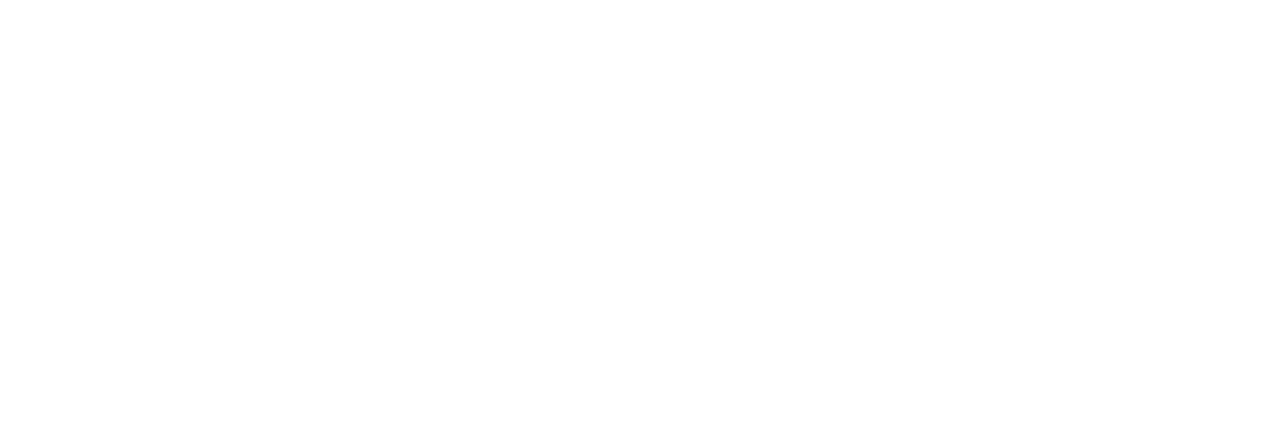
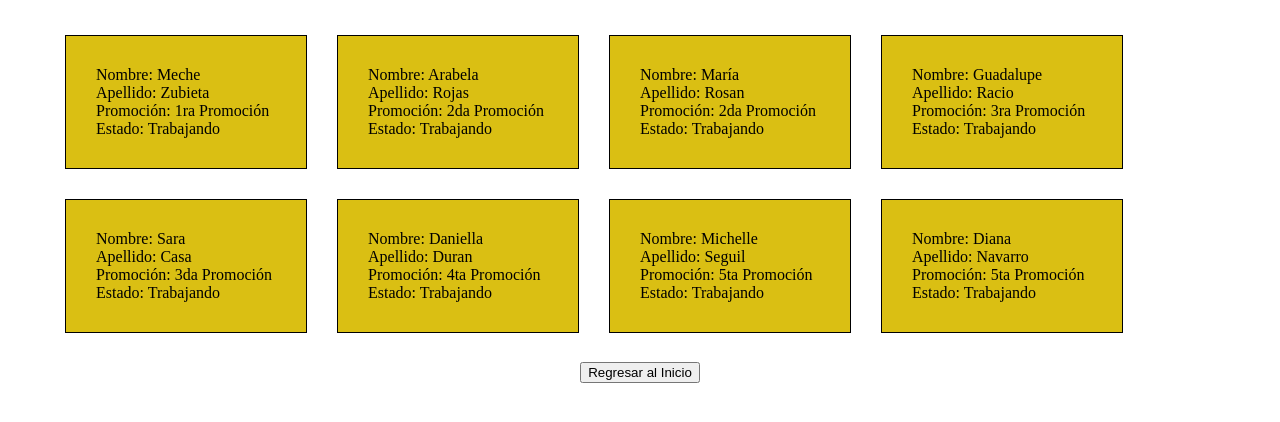
Before and after one commit to YesseniaEliH/ProyectoFinalS2, a plain HTML site: page coders.html in a window 1280 px wide. Drawn offline with Linux system fonts and the light colour scheme.

Commit message:
Commit page coders

```diff
--- /dev/null
+++ b/assets/js/coders.js
@@ -0,0 +1,21 @@
+var datos = [ { nombre : "Meche", apellido : "Zubieta", promocion : "1ra Promoción", estado : "Trabajando" },
+{ nombre : "Arabela", apellido : "Rojas", promocion : "2da Promoción", estado : "Trabajando" },
+{ nombre : "María", apellido : "Rosan", promocion : "2da Promoción", estado : "Trabajando" },
+{ nombre : "Guadalupe", apellido : "Racio", promocion : "3ra Promoción", estado : "Trabajando" },
+{ nombre : "Sara", apellido : "Casa", promocion : "3da Promoción", estado : "Trabajando" },
+{ nombre : "Daniella", apellido : "Duran", promocion : "4ta Promoción", estado : "Trabajando" },
+{ nombre : "Michelle", apellido : "Seguil", promocion : "5ta Promoción", estado : "Trabajando" },
+{ nombre : "Diana", apellido : "Navarro", promocion : "5ta Promoción", estado : "Trabajando" } ];
+
+function imprimirDatos(){
+  var m = document.getElementById("mostrar");
+    datos.forEach(function(elemento){
+      m.innerHTML += "<section style='background-color: #DABF13; margin:15px; padding:30px; width: 180px; float:left;border: 1px solid black'> " +
+                                "Nombre: " + elemento.nombre+ "<br/>"+
+                                "Apellido: " + elemento.apellido+ "<br/>" +
+                                "Promoción: " +  elemento.promocion+ "<br/>" +
+                                "Estado: " + elemento.estado+ "</section>"
+    });
+
+}
+imprimirDatos();
--- a/coders.html
+++ b/coders.html
@@ -5,8 +5,15 @@
   <meta name="viewport" content="width=device-width, initial-scale=1.0">
   <meta http-equiv="X-UA-Compatible" content="ie=edge">
   <title>Coders - Laboratoria</title>
+  <link rel="stylesheet" type="text/css" href="assets/css/main.css">
+
 </head>
 <body>
-
+  <div id = "mostrar"></div>
+  <br><br><br><br><br><br><br><br><br><br><br><br><br><br><br><br><br><br><br>
+  <div align="center">
+    <button type="button" name="button" onclick="location='index.html'">Regresar al Inicio </button>
+  </div>
+  <script src="assets/js/coders.js"></script>
 </body>
 </html>
```
